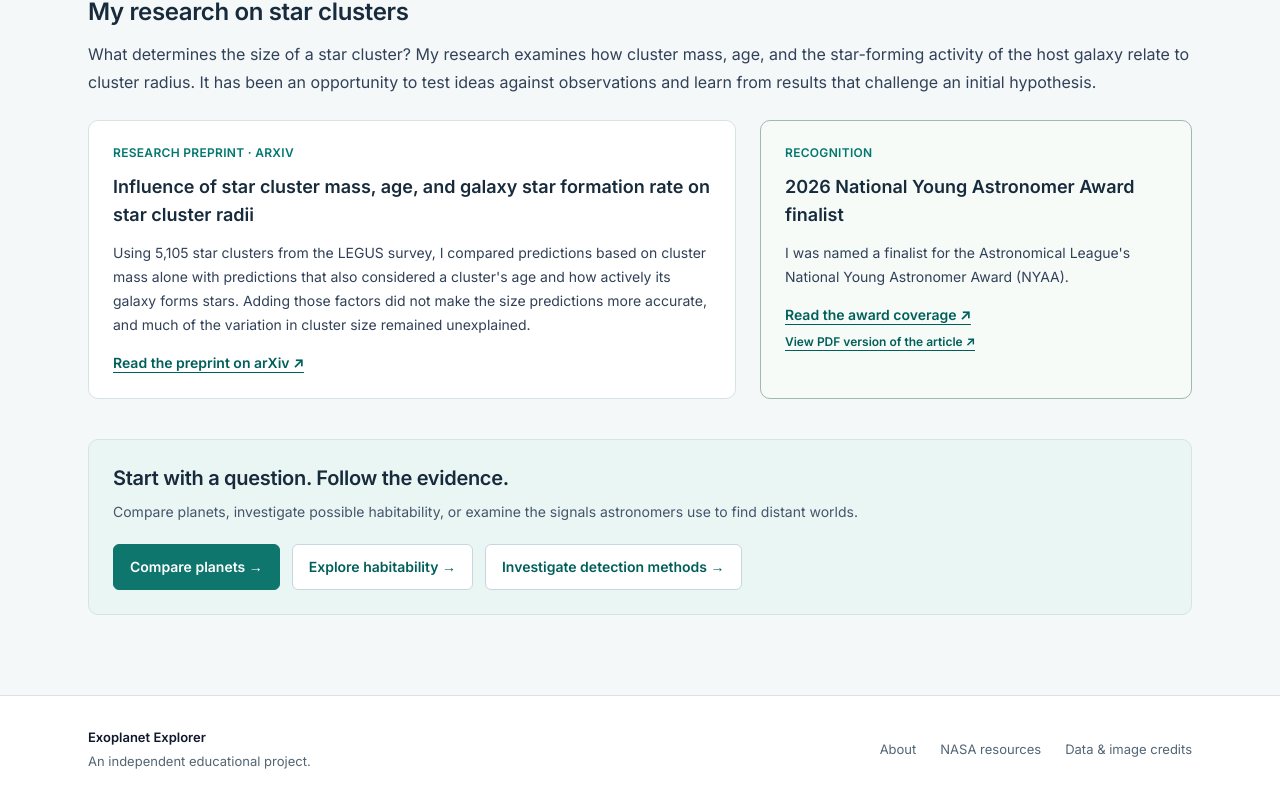
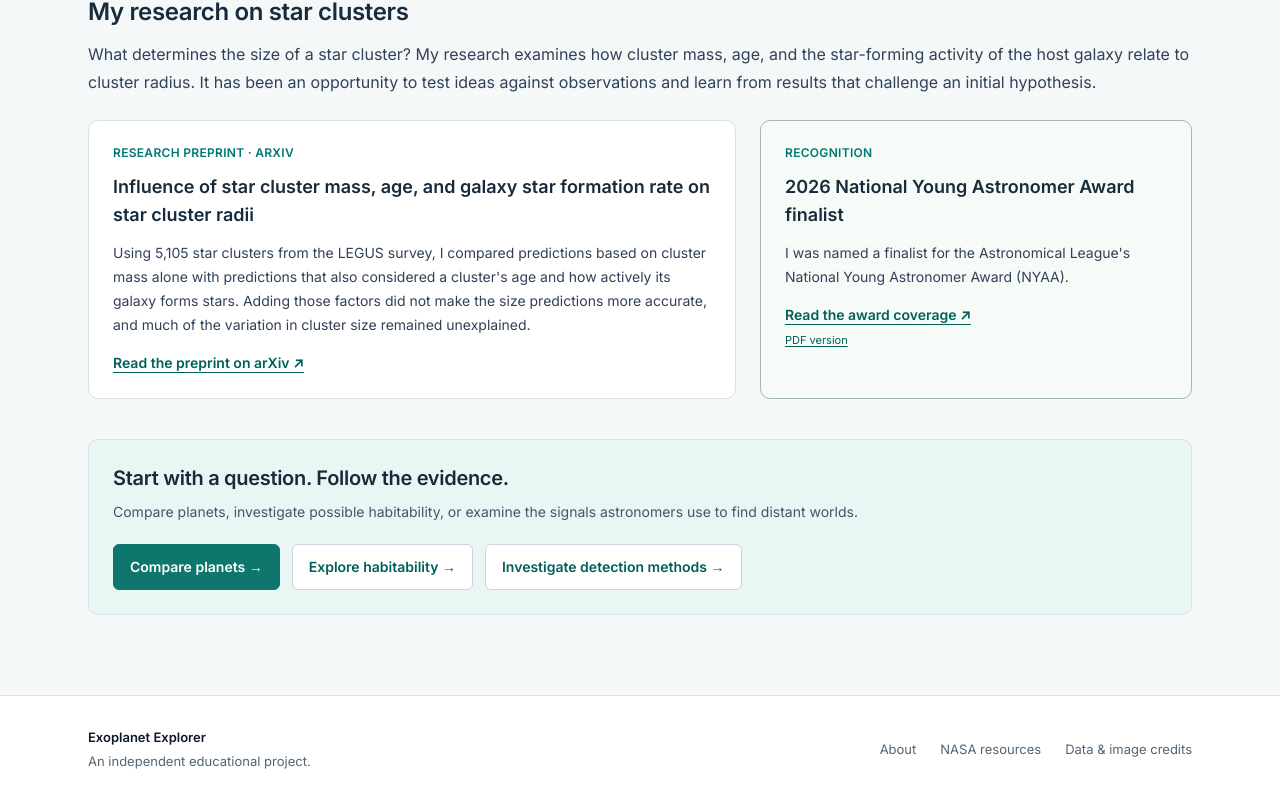
Before and after one commit to michelle-sebastian/exoplanet-discovery-lab, a Next.js app: page /about in a window 1280 px wide. Shown: the part 1019-1822 px from the top of the page. Built offline with nearby package versions, Linux system fonts and the light colour scheme.

Commit message:
style: make awards PDF link smaller and simpler

```diff
--- a/src/app/about/page.tsx
+++ b/src/app/about/page.tsx
@@ -61,7 +61,7 @@ export default function AboutPage() {
             <h3 className="mt-3 text-lg font-semibold leading-7">2026 National Young Astronomer Award finalist</h3>
             <p className="mt-3 text-sm leading-6 text-slate-700">I was named a finalist for the Astronomical League&apos;s National Young Astronomer Award (NYAA).</p>
             <a href="https://skyandtelescope.org/astronomy-news/california-teen-wins-2026-national-young-astronomer-award/" target="_blank" rel="noopener noreferrer" className={`mt-4 inline-block text-sm ${linkStyle}`}>Read the award coverage ↗</a>
-            <a href="/awards/sky-and-telescope-2026-nyaa-article.pdf" target="_blank" rel="noopener noreferrer" className={`mt-2 block text-xs ${linkStyle}`}>View PDF version of the article ↗</a>
+            <a href="/awards/sky-and-telescope-2026-nyaa-article.pdf" target="_blank" rel="noopener noreferrer" className="mt-1.5 block w-fit text-[11px] leading-4 text-teal-800 underline underline-offset-2 hover:text-teal-950">PDF version</a>
           </article>
         </div>
       </section>
```
